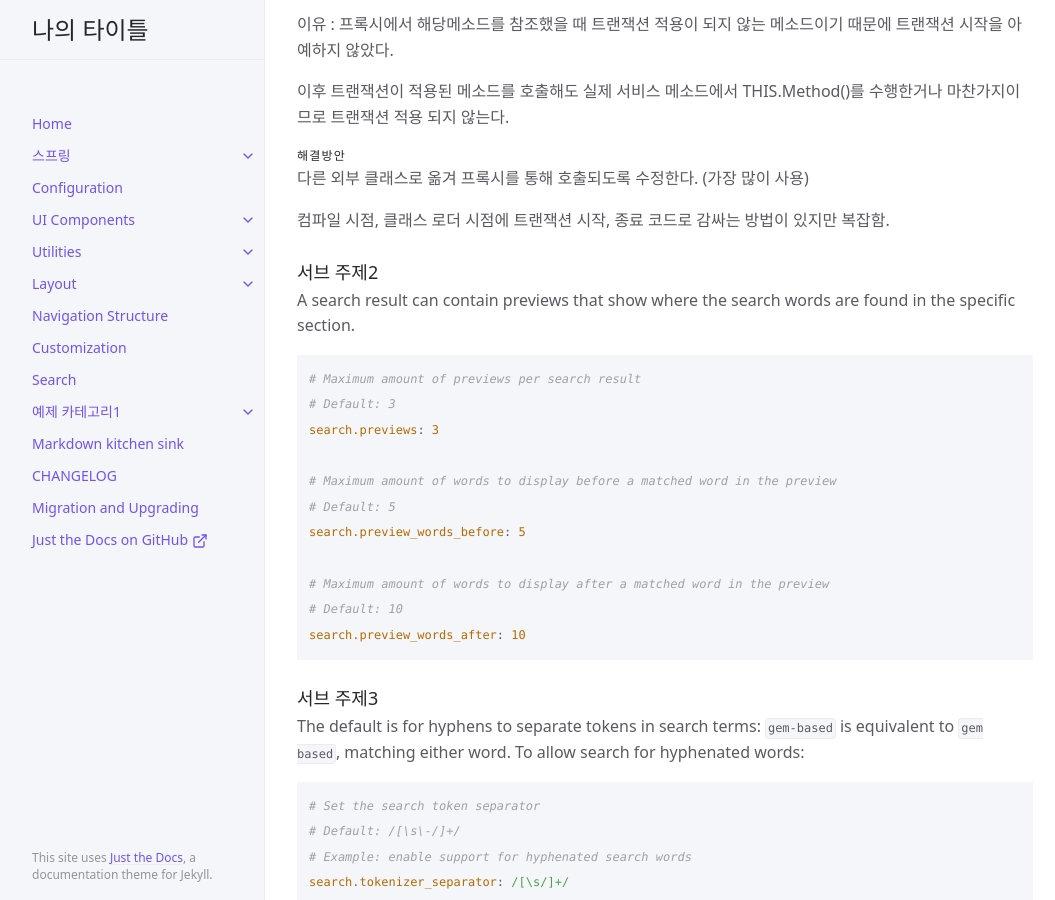
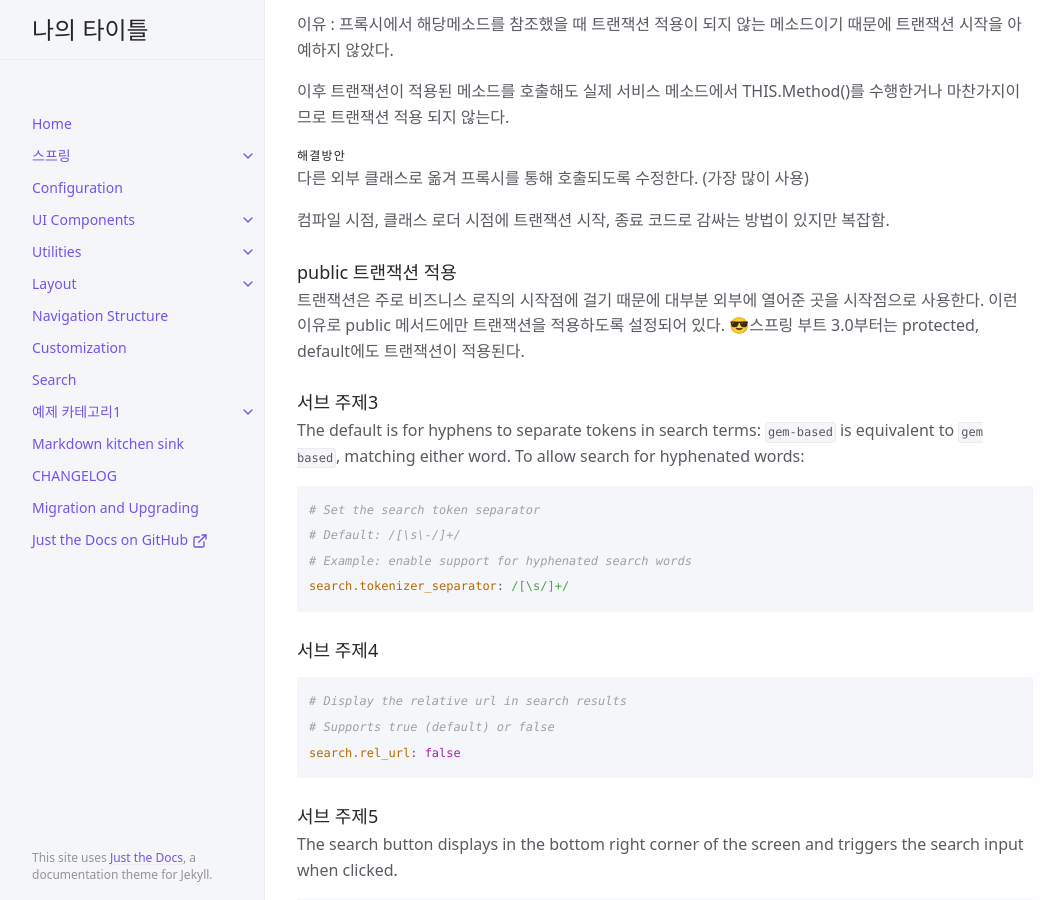
Before and after one commit to wlghks453/wlghks453.github.io, a Jekyll site: the page built from docs/spring/스프링 트랜잭션-1.md, in a window 1280 px wide and 900 px high, scrolled down 954 px. Shown: the whole window, without its empty margins (107-1162 px from the left). Built offline with Jekyll 4.4.1, drawn with Linux system fonts in a browser that asks for light colours; cached includes are drawn as plain includes.

Commit message:
Update 스프링 트랜잭션-1.md

````diff
--- a/docs/spring/스프링 트랜잭션-1.md
+++ b/docs/spring/스프링 트랜잭션-1.md
@@ -40,23 +40,11 @@ nav_order: 1
 
 컴파일 시점, 클래스 로더 시점에 트랜잭션 시작, 종료 코드로 감싸는 방법이 있지만 복잡함.
 
-### 서브 주제2
+### public 트랜잭션 적용
 
-A search result can contain previews that show where the search words are found in the specific section.
-
-```yaml
-# Maximum amount of previews per search result
-# Default: 3
-search.previews: 3
-
-# Maximum amount of words to display before a matched word in the preview
-# Default: 5
-search.preview_words_before: 5
-
-# Maximum amount of words to display after a matched word in the preview
-# Default: 10
-search.preview_words_after: 10
-```
+트랜잭션은 주로 비즈니스 로직의 시작점에 걸기 때문에 대부분 외부에 열어준 곳을 시작점으로 사용한다.
+이런 이유로 public 메서드에만 트랜잭션을 적용하도록 설정되어 있다.
+😎스프링 부트 3.0부터는 protected, default에도 트랜잭션이 적용된다.
 
 ### 서브 주제3
 
````
